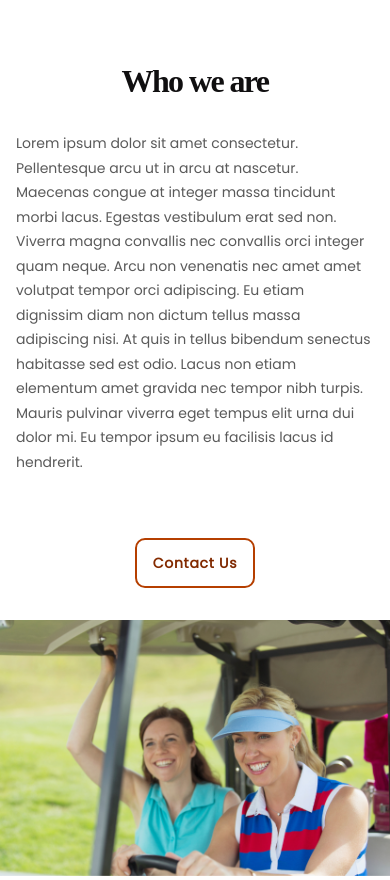
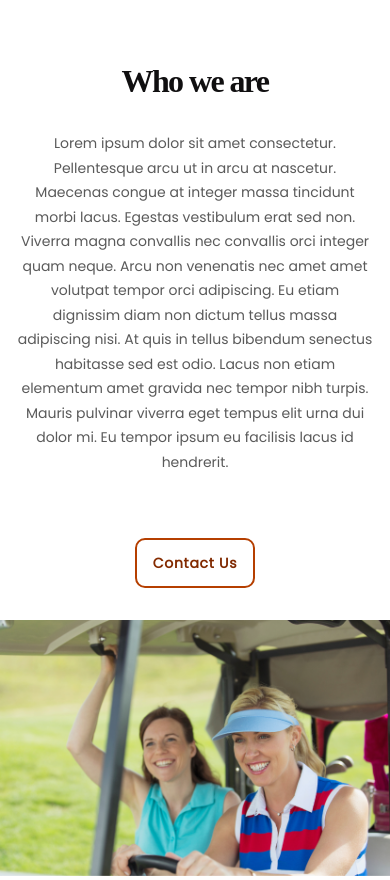
Before and after one commit to AssueroMota/Projeto-Retro-Game, a React (Vite) app: page /Description in a window 390 px wide. Built offline with nearby package versions, Linux system fonts and the light colour scheme; a web font is replaced by a local one.

Commit message:
project golf adjust mobile

```diff
--- a/sass/description.scss
+++ b/sass/description.scss
@@ -72,6 +72,7 @@
             /* 24.5px */
             margin-top: 2rem;
             margin-bottom: 2rem;
+            text-align: center;
 
             @media (min-width: 1024px) {
                 text-align: start;
--- a/sass/what.scss
+++ b/sass/what.scss
@@ -36,7 +36,7 @@
         @media (max-width:1024px) {
             grid-gap: 0 25px;
             display: grid;
-            grid-auto-columns: 105%;
+            grid-auto-columns: 125%;
             grid-auto-flow: column;
             overflow-x: auto;
         }
```
